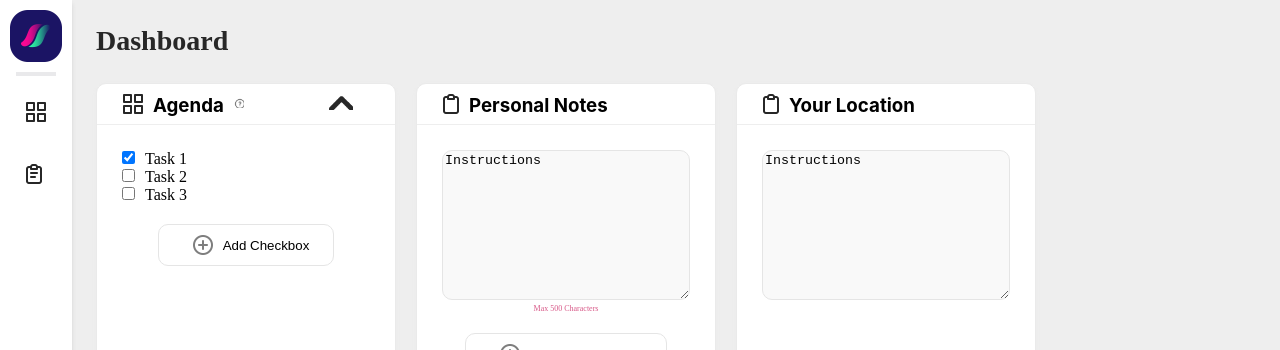
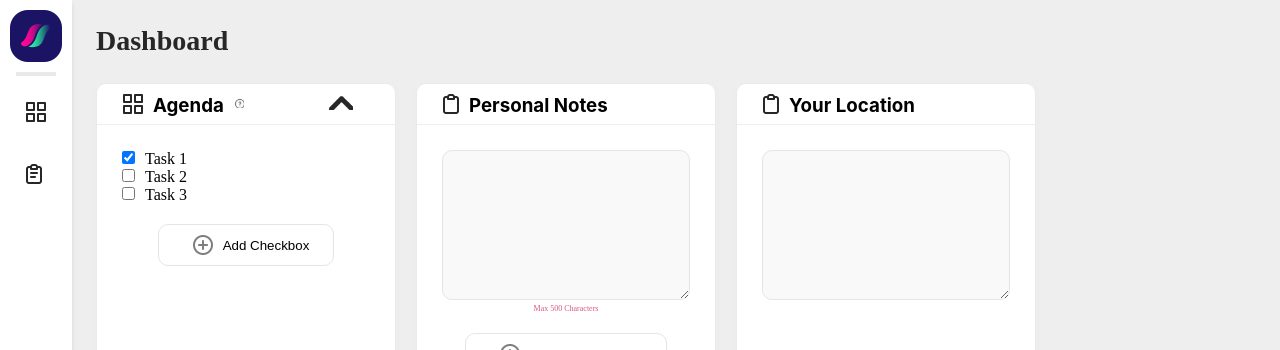
Before and after one commit to kmwamasali/shepherd-project, a React (Create React App) app: page / in a window 1280 px wide. Shown: the top 350 px of the page. Built offline with nearby package versions, Linux system fonts and the light colour scheme; no server answers; the database is empty.

Commit message:
Feature: Add firebase realtime saving of notes

```diff
--- a/src/components/Dashboard/Dashboard.tsx
+++ b/src/components/Dashboard/Dashboard.tsx
@@ -6,7 +6,7 @@ import question from '../../images/question-mark-icon.png';
 import file from '../../images/empty-file-icon.png';
 import AccordionCard from '../UI/AccordionCard';
 import Button from '../UI/Button';
-import React, { useState } from 'react';
+import { useEffect, useState } from 'react';
 import TextArea from '../UI/TextArea';
 import firebase from '../../utility/firebase';
 
@@ -28,20 +28,31 @@ const StyledCheckbox = styled.input`
 
 function Dashboard(): JSX.Element {
   // text area state and functions
-  const [textArea1Value, updateTextArea1Value] = useState('Instructions');
-  const [textArea2Value, updateTextArea2Value] = useState('Instructions');
+  const [textArea1Value, updateTextArea1Value] = useState();
+
+  const getData = () => {
+    firebase.ref('/text').get().then((snapshot) => {
+      if (snapshot.exists()) {
+        return updateTextArea1Value(snapshot.val());
+      }
+    });
+  }
+
+  useEffect(() => { getData() }, [])
 
   const onTextAreaChange = (e: any): void => {
-    updateTextArea1Value(e.currentTarget.value);
+    firebase.ref('/text').set(e.currentTarget.value, (err) => {
+      if (err) {
+        console.log(err)
+        } else {
+          getData();
+        }
+    });
   };
 
   const onTextArea2Change = (e: any): void => {
-    updateTextArea2Value(e.currentTarget.value);
+    e.preventDefault();
   };
-
-  const handleTextAreaSubmit = () => {
-    firebase.database().ref('/text').set(textArea1Value);
-  }
 
   // checklist state and functions
   const [checklistItems, updateChecklistItems] = useState([
@@ -104,7 +115,6 @@ function Dashboard(): JSX.Element {
         >
           <TextArea limited={true} text={textArea1Value} onChange={onTextAreaChange} />
           <Button
-            onClick={handleTextAreaSubmit}
             label="Check Hover State" />
         </Card>
         <Card
@@ -113,7 +123,7 @@ function Dashboard(): JSX.Element {
           iconLabel="location"
           cardTitle="Your Location"
         >
-          <TextArea text={textArea2Value} onChange={onTextArea2Change} />
+          <TextArea text='' onChange={onTextArea2Change} />
         </Card>
       </ContentWrapper>
     </Layout>
--- a/src/utility/firebase.ts
+++ b/src/utility/firebase.ts
@@ -1,8 +1,8 @@
 import firebase from 'firebase/app';
 import 'firebase/database';
-import 'firebase/auth';
-import config from '../config/firebase';
+
+import config from '../config/firebase.js';
 
 firebase.initializeApp(config);
 
-export default firebase;
+export default firebase.database();
```
Also changed, not shown: src/utility/location.ts (renamed from src/utility/loaction.ts).
